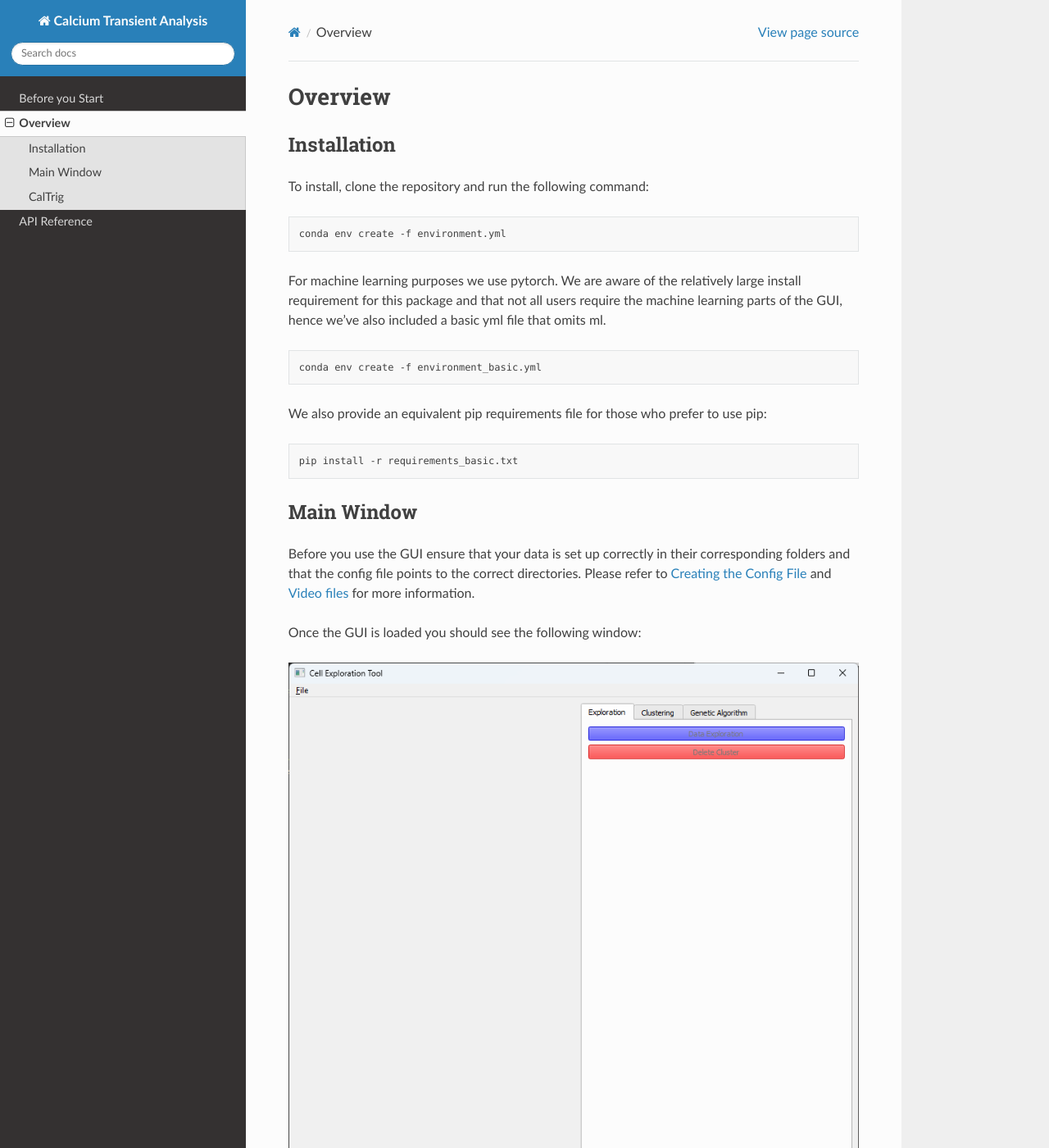
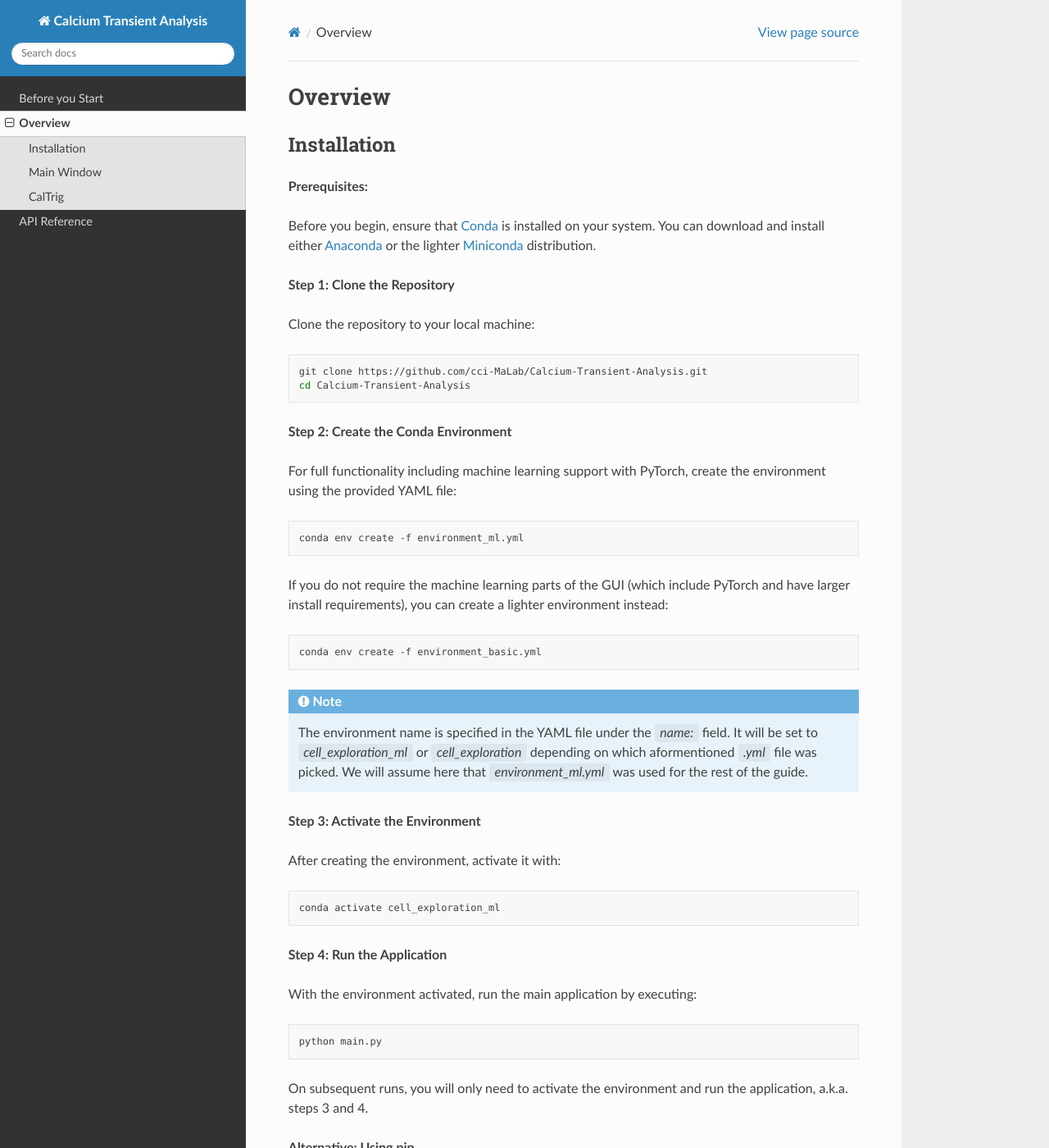
Before and after one commit to cci-MaLab/Calcium-Transient-Analysis, a Sphinx documentation site: the page built from docs/source/Overview.rst, in a window 1280 px wide and 1400 px high. Shown: the whole window at 82% size. Built offline with Sphinx 7.4.7 and the Read the Docs theme 3.1.0, drawn with Linux system fonts in a browser that asks for light colours; some of the changed text lies outside the part shown.

Commit message:
Addressing reviewer comments to expand the documentation.

```diff
--- a/docs/source/Before_you_start.rst
+++ b/docs/source/Before_you_start.rst
@@ -221,6 +221,9 @@ Creating the Config File
 ------------------------
 
 The final step is to create a config.ini file that will tell the GUI where to find the necessary data.
+This file can be saved anywhere convenient for the user as the GUI contains a file picker to select
+the desired config file. For ease of use, it is recommended to save the config file near the CalTrig
+folder.
 Below is a template that you can adjust to your needs:
 
 .. code-block:: ini
--- a/docs/source/Overview.rst
+++ b/docs/source/Overview.rst
@@ -6,27 +6,68 @@ Overview
 Installation
 ------------
 
-To install, clone the repository and run the following command:
+**Prerequisites:**
+
+Before you begin, ensure that `Conda <https://docs.conda.io/en/latest/>`_ is installed on your system. You can download and install either `Anaconda <https://www.anaconda.com/download/success>`_ or the lighter `Miniconda <https://www.anaconda.com/docs/getting-started/miniconda/install>`_ distribution.
+
+**Step 1: Clone the Repository**
+
+Clone the repository to your local machine:
 
 .. code-block:: bash
 
-    conda env create -f environment.yml
+    git clone https://github.com/cci-MaLab/Calcium-Transient-Analysis.git
+    cd Calcium-Transient-Analysis
 
-For machine learning purposes we use pytorch. We are aware
-of the relatively large install requirement for this package
-and that not all users require the machine learning parts of
-the GUI, hence we've also included a basic yml file that omits ml.
+
+**Step 2: Create the Conda Environment**
+
+For full functionality including machine learning support with PyTorch, create the environment using the provided YAML file:
+
+.. code-block:: bash
+
+    conda env create -f environment_ml.yml
+
+
+If you do not require the machine learning parts of the GUI (which include PyTorch and have larger install requirements), you can create a lighter environment instead:
 
 .. code-block:: bash
 
     conda env create -f environment_basic.yml
 
-We also provide an equivalent pip requirements file for
-those who prefer to use pip:
+
+.. note:: The environment name is specified in the YAML file under the `name:` field. It will be set to `cell_exploration_ml` or `cell_exploration` depending on which aformentioned `.yml` file was picked. We will assume here that `environment_ml.yml` was used for the rest of the guide.
+
+**Step 3: Activate the Environment**
+
+After creating the environment, activate it with:
 
 .. code-block:: bash
 
+    conda activate cell_exploration_ml
+
+**Step 4: Run the Application**
+
+With the environment activated, run the main application by executing:
+
+.. code-block:: bash
+
+
+    python main.py
+
+On subsequent runs, you will only need to activate the environment and run the application, a.k.a. steps 3 and 4.
+
+**Alternative: Using pip**
+
+If you prefer pip over conda, we provide a requirements file for a basic installation:
+
+.. code-block:: bash
+
+
     pip install -r requirements_basic.txt
+
+
+
 
 .. _how to use:
 
@@ -49,12 +90,46 @@ Once the GUI is loaded you should see the following window:
 ~~~~~~
 
 
-To load in a specific dataset, click *File* -> *Load Data*. You can
-also load in other datasets as well and their corresponding
+To load in a specific dataset, click *File* -> *Load Data* then proceed to
+select the config file you have created in :ref:`before_you_start:creating the config file`.
+You can also load in other datasets as well and their corresponding
 max projection of cell footprints will be visualized. If you wish
 to save the currently loaded setup of datasets, click *File* -> *Save*,
 this will create a json file that will point to all loaded config.ini files.
+To load in a saved setup, click *File* -> *Load Saved State*. Below is an
+example of what a generated json file could look like:
 
+
+.. code-block:: json
+
+    {
+        "C:/Users/Michal Lange/Documents/Calcium-Transient-Analysis/config_files/configA58S4.ini": null,
+        "C:/Users/Michal Lange/Documents/Calcium-Transient-Analysis/config_files/configA34D1S1.ini": null,
+        "defaults": {
+            "ALP": {
+                "window": 20,
+                "delay": 0
+            },
+            "ILP": {
+                "window": 20,
+                "delay": 0
+            },
+            "RNF": {
+                "window": 20,
+                "delay": 0
+            },
+            "ALP_Timeout": {
+                "window": 20,
+                "delay": 0
+            },
+            "distance_metric": "euclidean"
+        }
+    }
+
+The defaults and distance_metric parts can be ignored as they are utilized for the cell clustering
+part of the GUI and is not part of CalTrig. File paths can be added or removed
+as needed from the json file, however it is recommended to use the GUI to save and load the state to
+avoid any issues.
 
 CalTrig
 -------
```
Also changed, not shown: 1 other file.
